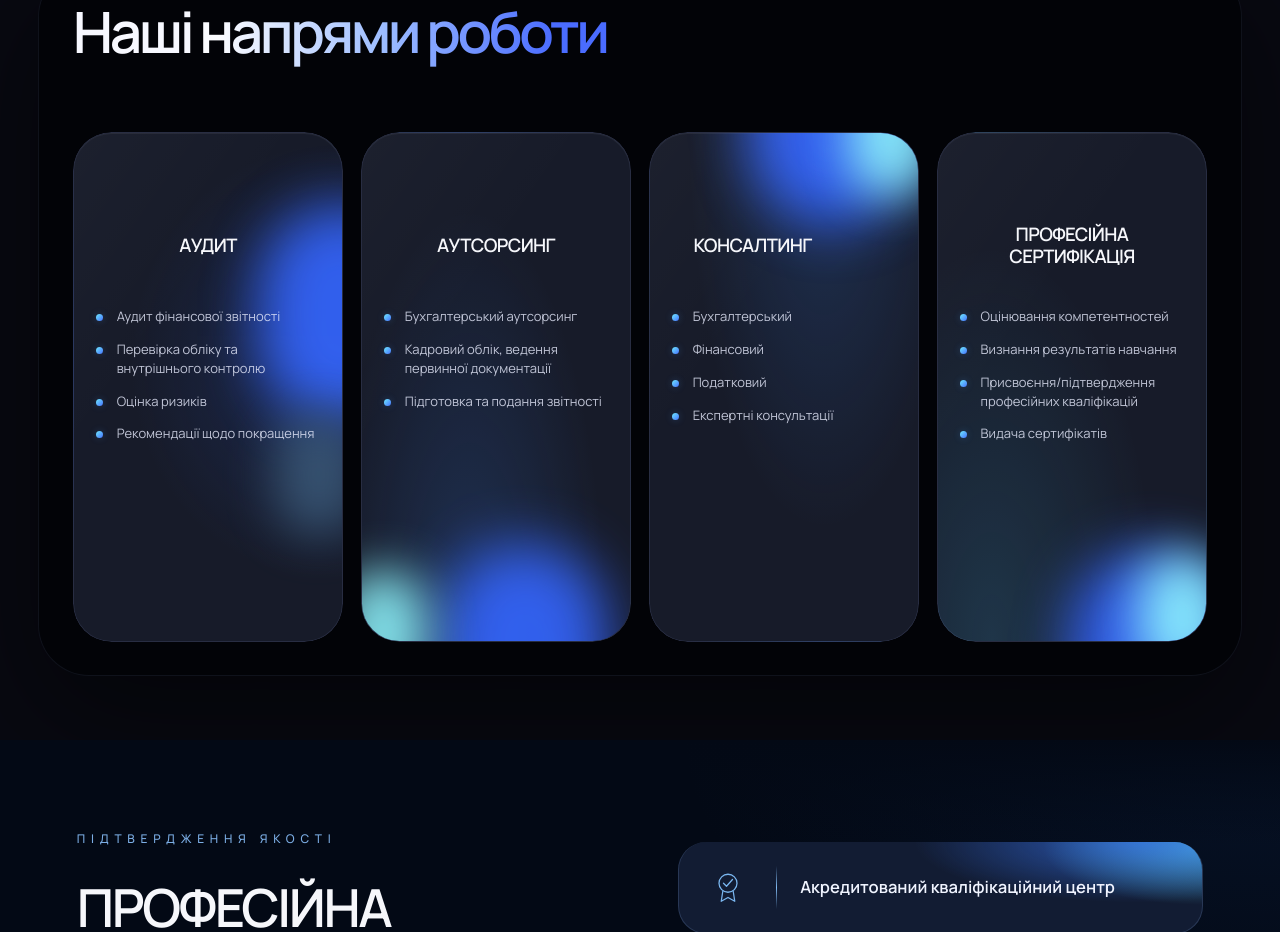
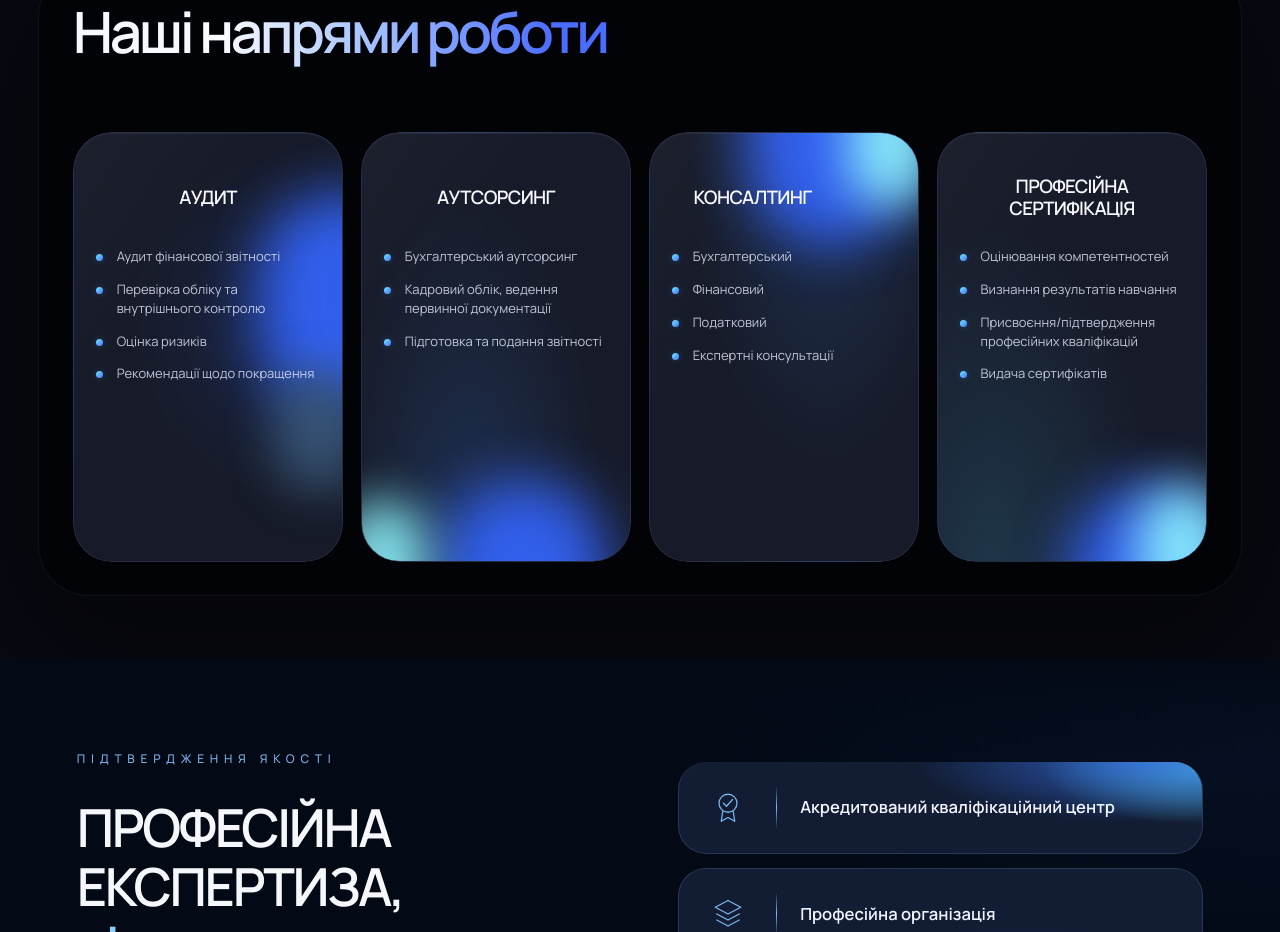
Before and after one commit to dnagorna3817-spec/website_akc_main, a Next.js app: page /about in a window 1280 px wide. Shown: the part 1727-2659 px from the top of the page. Built offline with nearby package versions, Linux system fonts and the light colour scheme.

Commit message:
Reduce empty space in About service cards

```diff
--- a/app/about/about.css
+++ b/app/about/about.css
@@ -2399,3 +2399,57 @@ body {
     min-height: 76px;
   }
 }
+
+
+/* Compact About service cards: reduce unused bottom space while retaining
+   equal heights and aligned title/list baselines. */
+@media (min-width: 1051px) {
+  .akc-about-figma .services__grid > .service,
+  .akc-about-figma .services__grid > .service--1,
+  .akc-about-figma .services__grid > .service--2,
+  .akc-about-figma .services__grid > .service--3,
+  .akc-about-figma .services__grid > .service--4 {
+    height: 430px;
+    min-height: 430px;
+  }
+  .akc-about-figma .services__grid > .service .service__content,
+  .akc-about-figma .services__grid > .service--1 .service__content,
+  .akc-about-figma .services__grid > .service--2 .service__content,
+  .akc-about-figma .services__grid > .service--3 .service__content,
+  .akc-about-figma .services__grid > .service--4 .service__content {
+    inset: 32px 22px 22px;
+    grid-template-rows: 66px minmax(0, 1fr);
+    row-gap: 16px;
+  }
+}
+@media (min-width: 601px) and (max-width: 1050px) {
+  .akc-about-figma .services__grid > .service,
+  .akc-about-figma .services__grid > .service--1,
+  .akc-about-figma .services__grid > .service--2,
+  .akc-about-figma .services__grid > .service--3,
+  .akc-about-figma .services__grid > .service--4 {
+    height: 430px;
+    min-height: 430px;
+  }
+  .akc-about-figma .services__grid > .service .service__content,
+  .akc-about-figma .services__grid > .service--1 .service__content,
+  .akc-about-figma .services__grid > .service--2 .service__content,
+  .akc-about-figma .services__grid > .service--3 .service__content,
+  .akc-about-figma .services__grid > .service--4 .service__content {
+    inset: 32px 24px 22px;
+    grid-template-rows: 66px minmax(0, 1fr);
+    row-gap: 16px;
+  }
+}
+@media (min-width: 601px) {
+  .akc-about-figma .services__grid .service .service__content > h3,
+  .akc-about-figma .services__grid .service--4 .service__content > h3 {
+    height: 66px;
+    min-height: 66px;
+    flex-basis: 66px;
+    margin: 0 !important;
+  }
+  .akc-about-figma .services__grid > .service .service__bullet-list {
+    gap: 11px;
+  }
+}
```
